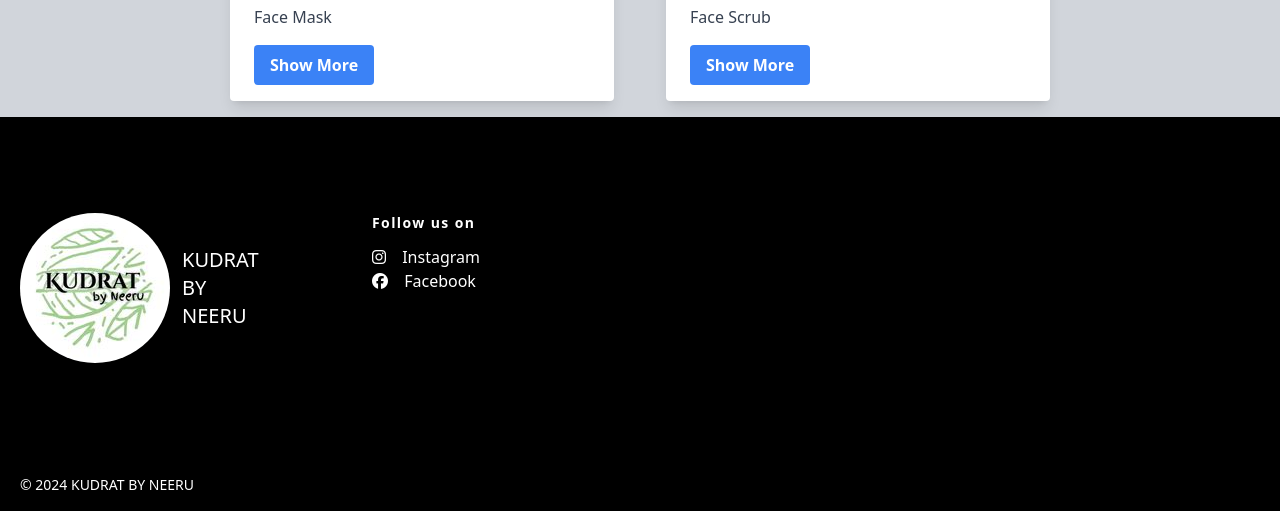
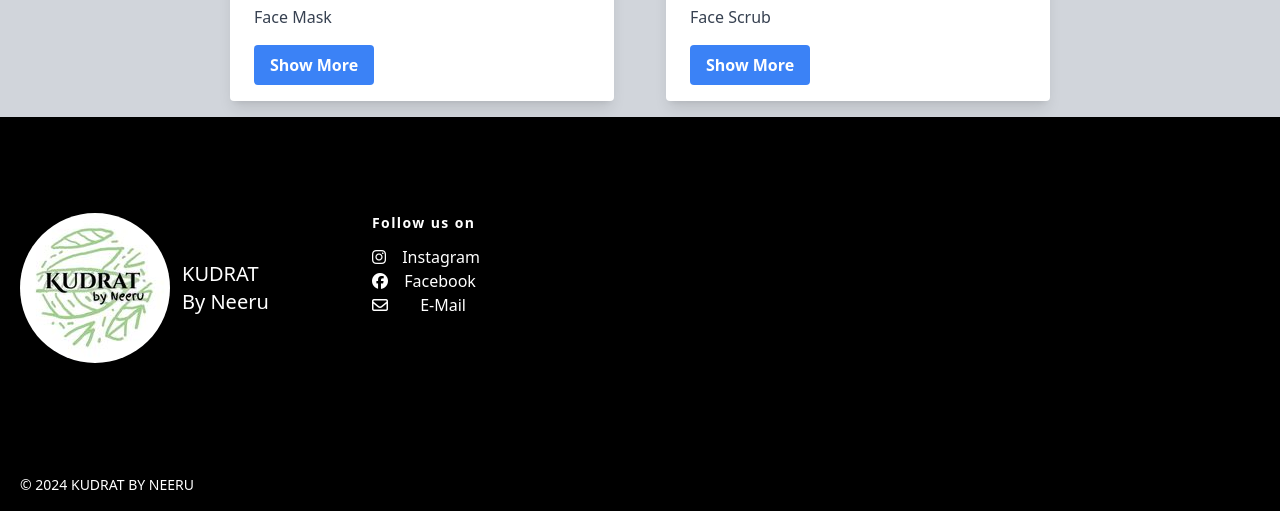
Before and after one commit to hritikmittal09/kudrat, a website: page index.html in a window 1280 px wide. Shown: the part 1003-1514 px from the top of the page. Drawn offline with Linux system fonts and the light colour scheme.

Commit message:
email id icon  added

```diff
--- a/index.html
+++ b/index.html
@@ -68,7 +68,7 @@
       <div class="w-64 flex-shrink-0 md:mx-0 mx-auto text-center md:text-left">
         <a class="flex title-font font-medium items-center md:justify-start justify-center text-gray-900">
           <img src="./images/logo.jpg" style="border-radius: 50% ; justify-content: center; align-items: center ; display: flex;"  class=" rounded">
-          <span class="ml-3 text-xl text-white">KUDRAT BY NEERU</span>
+          <span class="ml-3 text-xl text-white">KUDRAT By Neeru</span>
         </a>
 
       </div>
@@ -83,6 +83,11 @@
             <li>
               <i  class=" fa-brands fa-light fa-facebook"></i>
               <a class="text-white mx-3 hover:font-bold cursor-pointer" href="https://www.facebook.com/kudratbyneeru/" target="_blank" >Facebook</a>
+            </li>
+            <li class=" ml-0">
+              <i class="fa-regular fa-envelope pr-4"></i>
+              <a class="text-white mx-3 hover:font-bold cursor-pointer " href="https://www.facebook.com/kudratbyneeru/" target="_blank" >E-Mail</a>
+
             </li>
 
 
```
Also changed, not shown: src/output.css.
